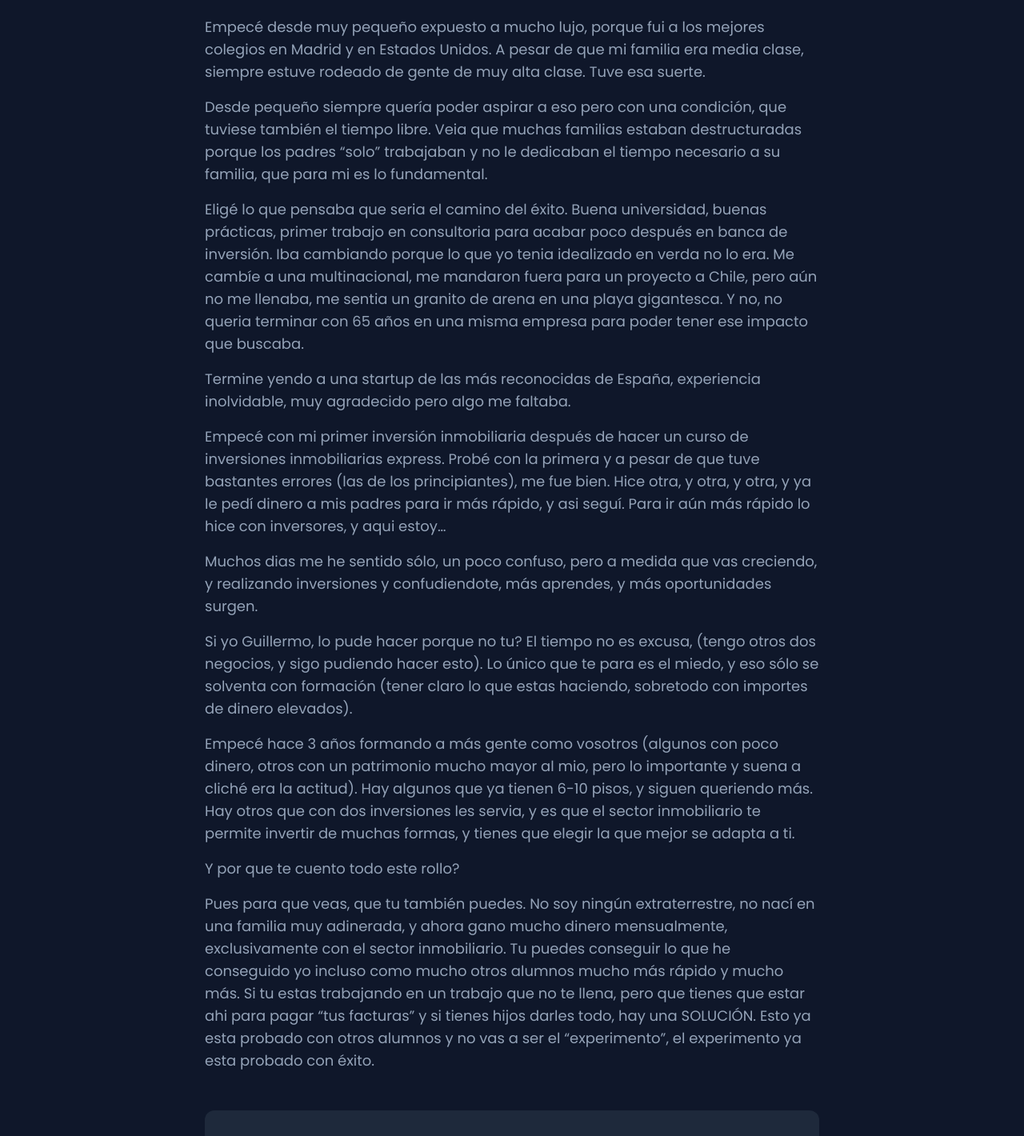
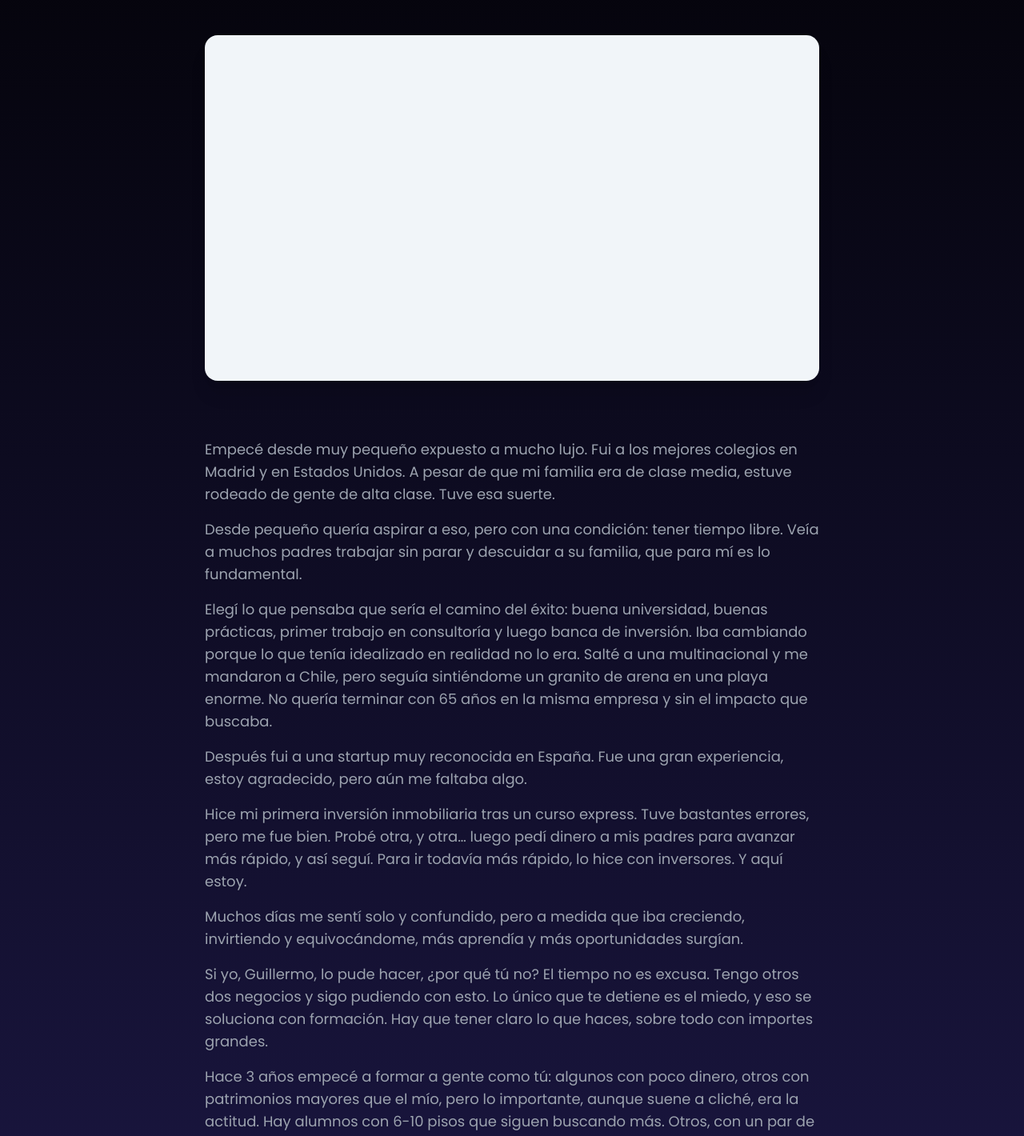
Before and after one commit to mikesoertsz/oc-inmoinversor-web, a Next.js app: page /story in a window 1280 px wide. Shown: the part 480-1900 px from the top of the page at 80% size. Built offline with nearby package versions, Linux system fonts and the light colour scheme.

Commit message:
fixing story page errors

```diff
--- a/src/app/(shared)/footer.tsx
+++ b/src/app/(shared)/footer.tsx
@@ -67,7 +67,7 @@ const socialLinks = [
 export default function Footer() {
   return (
     <Wrapper className="px-0 border-t border-gray-200 ">
-      <footer className="w-full max-w-5xl pt-8 mx-auto text-sm bg-white dark:border-neutral-700 dark:bg-neutral-900 hidden">
+      <footer className="w-full max-w-5xl mx-auto text-sm bg-white dark:border-neutral-700 dark:bg-neutral-900 hidden">
         <ul className="grid w-full grid-cols-1 md:grid-cols-6 rounded-full border border-slate-100">
           {footer.columns.map((column, index) => (
             <li
@@ -90,7 +90,7 @@ export default function Footer() {
           ))}
         </ul>
       </footer>
-      <div className="flex flex-col-reverse gap-y-3 py-2 sm:gap-y-0 sm:py-0 sm:flex-row items-center justify-between h-auto sm:h-10 px-8 mt-8 text-xs text-center text-gray-500 border-t border-gray-200 dark:border-neutral-700 dark:text-neutral-200">
+      <div className="flex flex-col-reverse gap-y-3 py-2 sm:gap-y-0 sm:py-0 sm:flex-row items-center justify-between h-auto sm:h-10 px-8 text-xs text-center text-gray-500 border-t border-gray-200 dark:border-neutral-700 dark:text-neutral-200">
         <p>© 2024 Immo Inversor. Todos los derechos reservados.</p>
         <div className="flex items-center justify-center gap-2">
           <div className="flex items-center justify-center gap-2 mr-4 border border-slate-200 p-1 rounded-full px-4">
--- a/src/app/story/page.tsx
+++ b/src/app/story/page.tsx
@@ -1,9 +1,9 @@
 import { Button } from "@/components/ui/button";
 import { InnerWrap, Wrapper } from "@/lib/atoms";
+import { Metadata } from "next";
 import Image from "next/image";
 import Link from "next/link";
-import React from "react";
-import { Metadata } from "next";
+import PersonalStory from "./personal-story";
 
 export const metadata: Metadata = {
   title: "Historia de Guillermo Ortiz | Inversiones Inmobiliarias",
@@ -14,16 +14,16 @@ export const metadata: Metadata = {
 const storyContent = {
   title: "Historia de Guillermo Ortiz",
   paragraphs: [
-    "Empecé desde muy pequeño expuesto a mucho lujo, porque fui a los mejores colegios en Madrid y en Estados Unidos. A pesar de que mi familia era media clase, siempre estuve rodeado de gente de muy alta clase. Tuve esa suerte.",
-    "Desde pequeño siempre quería poder aspirar a eso pero con una condición, que tuviese también el tiempo libre. Veia que muchas familias estaban destructuradas porque los padres “solo” trabajaban y no le dedicaban el tiempo necesario a su familia, que para mi es lo fundamental.",
-    "Eligé lo que pensaba que seria el camino del éxito. Buena universidad, buenas prácticas, primer trabajo en consultoria para acabar poco después en banca de inversión. Iba cambiando porque lo que yo tenia idealizado en verda no lo era. Me cambíe a una multinacional, me mandaron fuera para un proyecto a Chile, pero aún no me llenaba, me sentia un granito de arena en una playa gigantesca. Y no, no queria terminar con 65 años en una misma empresa para poder tener ese impacto que buscaba.",
-    "Termine yendo a una startup de las más reconocidas de España, experiencia inolvidable, muy agradecido pero algo me faltaba.",
-    "Empecé con mi primer inversión inmobiliaria después de hacer un curso de inversiones inmobiliarias express. Probé con la primera y a pesar de que tuve bastantes errores (las de los principiantes), me fue bien. Hice otra, y otra, y otra, y ya le pedí dinero a mis padres para ir más rápido, y asi seguí. Para ir aún más rápido lo hice con inversores, y aqui estoy…",
-    "Muchos dias me he sentido sólo, un poco confuso, pero a medida que vas creciendo, y realizando inversiones y confudiendote, más aprendes, y más oportunidades surgen.",
-    "Si yo Guillermo, lo pude hacer porque no tu? El tiempo no es excusa, (tengo otros dos negocios, y sigo pudiendo hacer esto). Lo único que te para es el miedo, y eso sólo se solventa con formación (tener claro lo que estas haciendo, sobretodo con importes de dinero elevados).",
-    "Empecé hace 3 años formando a más gente como vosotros (algunos con poco dinero, otros con un patrimonio mucho mayor al mio, pero lo importante y suena a cliché era la actitud). Hay algunos que ya tienen 6-10 pisos, y siguen queriendo más. Hay otros que con dos inversiones les servia, y es que el sector inmobiliario te permite invertir de muchas formas, y tienes que elegir la que mejor se adapta a ti.",
-    "Y por que te cuento todo este rollo?",
-    "Pues para que veas, que tu también puedes. No soy ningún extraterrestre, no nací en una familia muy adinerada, y ahora gano mucho dinero mensualmente, exclusivamente con el sector inmobiliario. Tu puedes conseguir lo que he conseguido yo incluso como mucho otros alumnos mucho más rápido y mucho más. Si tu estas trabajando en un trabajo que no te llena, pero que tienes que estar ahi para pagar “tus facturas” y si tienes hijos darles todo, hay una SOLUCIÓN. Esto ya esta probado con otros alumnos y no vas a ser el “experimento”, el experimento ya esta probado con éxito.",
+    "Empecé desde muy pequeño expuesto a mucho lujo. Fui a los mejores colegios en Madrid y en Estados Unidos. A pesar de que mi familia era de clase media, estuve rodeado de gente de alta clase. Tuve esa suerte.",
+    "Desde pequeño quería aspirar a eso, pero con una condición: tener tiempo libre. Veía a muchos padres trabajar sin parar y descuidar a su familia, que para mí es lo fundamental.",
+    "Elegí lo que pensaba que sería el camino del éxito: buena universidad, buenas prácticas, primer trabajo en consultoría y luego banca de inversión. Iba cambiando porque lo que tenía idealizado en realidad no lo era. Salté a una multinacional y me mandaron a Chile, pero seguía sintiéndome un granito de arena en una playa enorme. No quería terminar con 65 años en la misma empresa y sin el impacto que buscaba.",
+    "Después fui a una startup muy reconocida en España. Fue una gran experiencia, estoy agradecido, pero aún me faltaba algo.",
+    "Hice mi primera inversión inmobiliaria tras un curso express. Tuve bastantes errores, pero me fue bien. Probé otra, y otra… luego pedí dinero a mis padres para avanzar más rápido, y así seguí. Para ir todavía más rápido, lo hice con inversores. Y aquí estoy.",
+    "Muchos días me sentí solo y confundido, pero a medida que iba creciendo, invirtiendo y equivocándome, más aprendía y más oportunidades surgían.",
+    "Si yo, Guillermo, lo pude hacer, ¿por qué tú no? El tiempo no es excusa. Tengo otros dos negocios y sigo pudiendo con esto. Lo único que te detiene es el miedo, y eso se soluciona con formación. Hay que tener claro lo que haces, sobre todo con importes grandes.",
+    "Hace 3 años empecé a formar a gente como tú: algunos con poco dinero, otros con patrimonios mayores que el mío, pero lo importante, aunque suene a cliché, era la actitud. Hay alumnos con 6-10 pisos que siguen buscando más. Otros, con un par de inversiones, están satisfechos. El sector inmobiliario te permite invertir de muchas maneras. Tú eliges la que mejor se adapte a ti.",
+    "¿Por qué te cuento todo esto?",
+    "Para que veas que tú también puedes. No nací en una familia muy adinerada y, aun así, ahora gano mucho mensualmente gracias al sector inmobiliario. Puedes conseguir lo que he logrado yo o más, y mucho más rápido. Si trabajas en algo que no te llena, pero necesitas pagar facturas y darlo todo por tus hijos, hay una SOLUCIÓN. Esto ya está probado con más alumnos: no eres ningún experimento.",
   ],
   courseMessage:
     "Si quieres aprender a invertir en bienes raíces de un profesional, no dudes en echar un vistazo a mi curso. He enumerado todo lo que sé para que puedas replicar las estrategias con tus propias inversiones.",
@@ -34,7 +34,7 @@ const storyContent = {
 
 export default function Story() {
   return (
-    <main className="flex flex-col w-full h-full bg-slate-900">
+    <main className="bg-gradient-to-b from-black to-brand-bg1 py-[5dvh]">
       <Wrapper className="py-[5dvh]">
         <InnerWrap className="flex flex-col max-w-3xl text-left text-gray-30">
           <div className="flex items-center justify-start w-full my-12">
@@ -50,7 +50,7 @@ export default function Story() {
               <p className="text-gray-500 text-md">Instructor</p>
             </div>
           </div>
-          <h1 className="w-full mb-3 text-6xl font-semibold text-white">
+          <h1 className="w-full mb-3 text-5xl font-semibold text-white">
             {storyContent.title}
           </h1>
           <div className="relative flex-col hidden w-full py-12 overflow-hidden aspect-video rounded-xl">
@@ -62,17 +62,20 @@ export default function Story() {
               style={{ objectFit: "cover" }}
             />
           </div>
+          <div className="py-12 flex w-full">
+            <PersonalStory />
+          </div>
           <div className="flex flex-col w-full gap-4 mt-6">
             {storyContent.paragraphs.map((paragraph, index) => (
-              <p key={index} className="text-lg text-slate-400 drop-shadow-sm">
+              <p key={index} className="text-lg text-gray-400 drop-shadow-sm">
                 {paragraph}
               </p>
             ))}
           </div>
-          <div className="flex items-center justify-between gap-12 p-8 my-4 mt-12 text-white bg-slate-800 rounded-xl">
+          <div className="flex items-center justify-between gap-12 p-8 my-4 mt-12 text-white bg-slate-900 shadow-lg rounded-xl">
             <p className="text-sm">{storyContent.courseMessage}</p>
             <Button variant="secondary" asChild>
-              <Link href={storyContent.courseLink}>View Course</Link>
+              <Link href={storyContent.courseLink}>Ver Curso</Link>
             </Button>
           </div>
         </InnerWrap>
--- /dev/null
+++ b/src/app/story/personal-story.tsx
@@ -0,0 +1,16 @@
+"use client";
+import React from "react";
+import ReactPlayer from "react-player";
+
+export default function PersonalStory() {
+  return (
+    <div className="flex justify-center w-full aspect-video overflow-hidden bg-slate-100 relative max-w-6xl rounded-2xl shadow-xl mt-8">
+      <ReactPlayer
+        url="https://youtu.be/XCgMXnJc598"
+        width="100%"
+        height="100%"
+        pip
+      />
+    </div>
+  );
+}
```
Also changed, not shown: src/app/(shared)/cta-community.tsx (+5 -5 lines), 1 other file (tests, documents, lock files or other folders).
